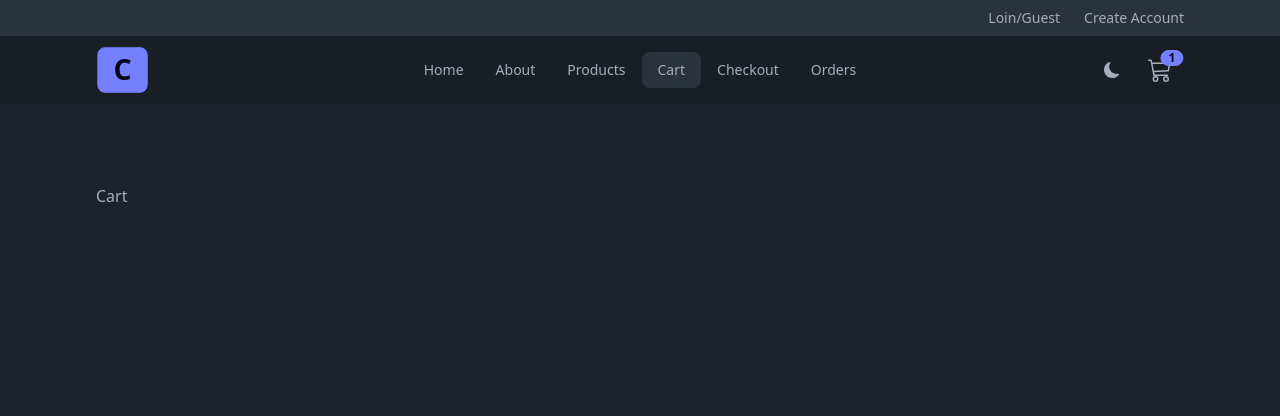
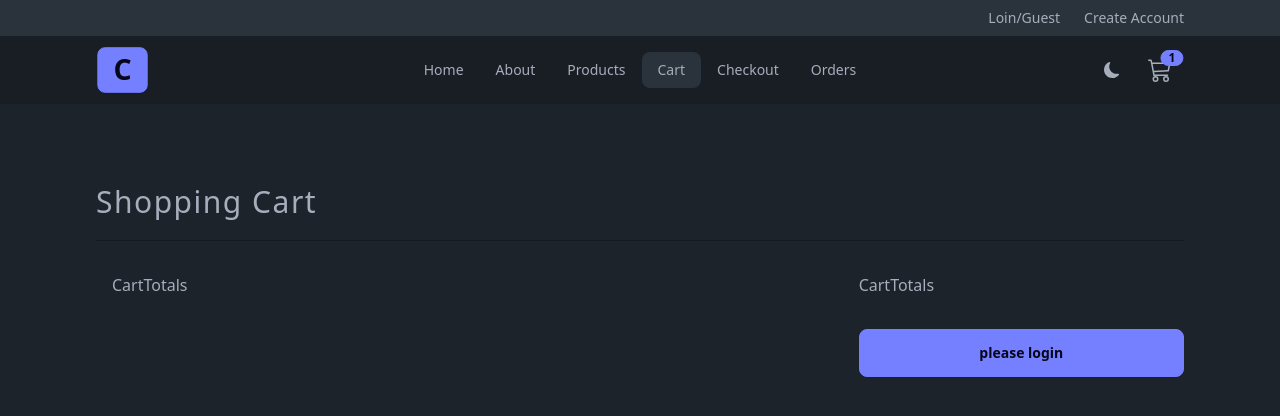
Before and after one commit to chanawit-k/comfy-store, a React (Vite) app: page /cart in a window 1280 px wide. Shown: the top 416 px of the page. Built offline with nearby package versions, Linux system fonts and the light colour scheme.

Commit message:
- init cart

```diff
--- /dev/null
+++ b/src/components/CartItem.jsx
@@ -0,0 +1,7 @@
+import React from 'react'
+
+const CartItem = () => {
+  return <div>CartItem</div>
+}
+
+export default CartItem
--- /dev/null
+++ b/src/components/CartItemsList.jsx
@@ -0,0 +1,11 @@
+import React from 'react'
+import CartTotals from './CartTotals'
+const CartItemsList = () => {
+  return (
+    <div className="lg:col-span-4 lg:pl-4">
+      <CartTotals />
+    </div>
+  )
+}
+
+export default CartItemsList
--- /dev/null
+++ b/src/components/CartTotals.jsx
@@ -0,0 +1,7 @@
+import React from 'react'
+
+const CartTotals = () => {
+  return <div>CartTotals</div>
+}
+
+export default CartTotals
--- a/src/components/index.js
+++ b/src/components/index.js
@@ -9,3 +9,6 @@
 export { default as ProductsContainer } from './ProductsContainer'
 export { default as PaginationContainer } from './PaginationContainer'
 export { default as Loading } from './Loading'
+export { default as CartItemsList } from './CartItemsList'
+export { default as CartTotals } from './CartTotals'
+export { default as sectionTitle } from './SectionTitle'
--- a/src/pages/Cart.jsx
+++ b/src/pages/Cart.jsx
@@ -1,7 +1,36 @@
-import React from 'react'
-
+import { useState } from 'react'
+import { useSelector } from 'react-redux'
+import { Link } from 'react-router-dom'
+import SectionTitle from '../components/SectionTitle'
+import { CartItemsList, CartTotals } from '../components'
 const Cart = () => {
-  return <div>Cart</div>
+  const [user, setUser] = useState(null)
+  const { numItemsInCart } = useSelector((store) => store.cart)
+  if (numItemsInCart === 0) {
+    return <SectionTitle text="Your cart is empty" />
+  }
+  return (
+    <>
+      <SectionTitle text="Shopping Cart" />
+      <div className="mt-8 grid gap-8  lg:grid-cols-12">
+        <div className="lg:col-span-8">
+          <CartItemsList />
+        </div>
+        <div className="lg:col-span-4 lg:pl-4">
+          <CartTotals />
+          {user ? (
+            <Link to="/checkout" className="btn btn-primary btn-block mt-8">
+              Proceed to checkout
+            </Link>
+          ) : (
+            <Link to="/login" className="btn btn-primary btn-block mt-8">
+              please login
+            </Link>
+          )}
+        </div>
+      </div>
+    </>
+  )
 }
 
 export default Cart
```
